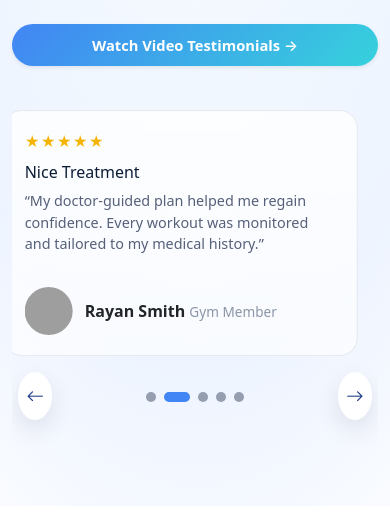
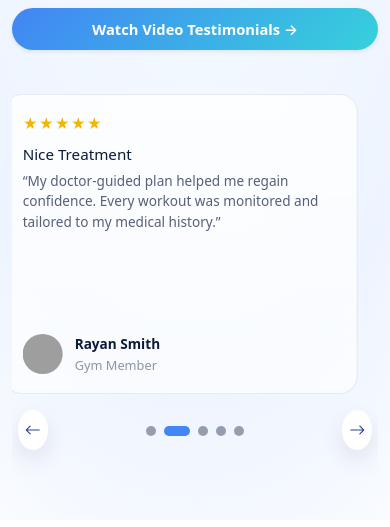
Before and after one commit to NeexG/mantra-frontend, a plain HTML site: page testimonial/index.html in a window 390 px wide. Shown: the part 283-810 px from the top of the page. Drawn offline with nearby package versions, Linux system fonts and the light colour scheme; grey boxes are pictures that could not be loaded.

Commit message:
testimonial updated

```diff
--- a/testimonial/index.html
+++ b/testimonial/index.html
@@ -15,27 +15,27 @@
 </head>
 
 <body>
-  <section class="testimonials" id="testimonials">
+  <section class="mantra-testimonials-section" id="mantra-testimonials">
     <div class="container text-center">
-      <p class="eyebrow">8️Testimonials &amp; Success Stories</p>
+      <p class="mantra-testimonial-eyebrow">8️Testimonials &amp; Success Stories</p>
       <h2>What Our Members Say</h2>
       <p class="lead mx-auto">
         Gym member reviews, client success stories, and wellness transformations with medical-guided programs.
       </p>
-      <div class="cta-wrapper">
+      <div class="mantra-testimonial-cta-wrapper">
         <a href="#" class="btn btn-primary btn-lg shadow-sm">Watch Video Testimonials →</a>
       </div>
 
-      <div class="swiper testimonial-slider mt-4">
+      <div class="swiper mantra-testimonial-slider mt-4">
         <div class="swiper-wrapper">
           <div class="swiper-slide">
-            <article class="testimonial-card">
-              <div class="rating">★★★★★</div>
+            <article class="mantra-testimonial-card">
+              <div class="mantra-testimonial-rating">★★★★★</div>
               <h4>Nice Treatment</h4>
               <p>
                 “My doctor-guided plan helped me regain confidence. Every workout was monitored and tailored to my medical history.”
               </p>
-              <div class="person">
+              <div class="mantra-testimonial-person">
                 <img src="https://images.pexels.com/photos/774909/pexels-photo-774909.jpeg?auto=compress&cs=tinysrgb&w=200" alt="Member">
                 <div>
                   <strong>Rayan Smith</strong>
@@ -46,13 +46,13 @@
           </div>
 
           <div class="swiper-slide">
-            <article class="testimonial-card">
-              <div class="rating">★★★★★</div>
+            <article class="mantra-testimonial-card">
+              <div class="mantra-testimonial-rating">★★★★★</div>
               <h4>Excellent Service</h4>
               <p>
                 “The staff made wellness feel achievable. I could see tangible results with clear medical oversight.”
               </p>
-              <div class="person">
+              <div class="mantra-testimonial-person">
                 <img src="https://images.pexels.com/photos/415829/pexels-photo-415829.jpeg?auto=compress&cs=tinysrgb&w=200" alt="Member">
                 <div>
                   <strong>Sofia Doe</strong>
@@ -63,13 +63,13 @@
           </div>
 
           <div class="swiper-slide">
-            <article class="testimonial-card">
-              <div class="rating">★★★★★</div>
+            <article class="mantra-testimonial-card">
+              <div class="mantra-testimonial-rating">★★★★★</div>
               <h4>Wellness Reset</h4>
               <p>
                 “Thanks to the medical team, I followed a safe weight-loss protocol that balanced therapy and fitness.”
               </p>
-              <div class="person">
+              <div class="mantra-testimonial-person">
                 <img src="https://images.pexels.com/photos/91227/pexels-photo-91227.jpeg?auto=compress&cs=tinysrgb&w=200" alt="Member">
                 <div>
                   <strong>Deny Hendrawan</strong>
@@ -80,13 +80,13 @@
           </div>
 
           <div class="swiper-slide">
-            <article class="testimonial-card">
-              <div class="rating">★★★★★</div>
+            <article class="mantra-testimonial-card">
+              <div class="mantra-testimonial-rating">★★★★★</div>
               <h4>Improved Mobility</h4>
               <p>
                 “My physiologist and trainer worked together so I could rebuild strength post-injury with total confidence.”
               </p>
-              <div class="person">
+              <div class="mantra-testimonial-person">
                 <img src="https://images.pexels.com/photos/774909/pexels-photo-774909.jpeg?auto=compress&cs=tinysrgb&w=200" alt="Member">
                 <div>
                   <strong>Kimberly Reyes</strong>
@@ -97,13 +97,13 @@
           </div>
 
           <div class="swiper-slide">
-            <article class="testimonial-card">
-              <div class="rating">★★★★★</div>
+            <article class="mantra-testimonial-card">
+              <div class="mantra-testimonial-rating">★★★★★</div>
               <h4>Holistic Care</h4>
               <p>
                 “Every session combined nutrition, recovery, and movement coaching—my body composition changed safely.”
               </p>
-              <div class="person">
+              <div class="mantra-testimonial-person">
                 <img src="https://images.pexels.com/photos/3777931/pexels-photo-3777931.jpeg?auto=compress&cs=tinysrgb&w=200" alt="Member">
                 <div>
                   <strong>Devon Hart</strong>
@@ -114,10 +114,10 @@
           </div>
         </div>
 
-        <div class="slider-controls d-flex align-items-center justify-content-center gap-3 mt-3">
-          <button class="nav-btn prev-btn"><i class="bi bi-arrow-left"></i></button>
+        <div class="mantra-testimonial-controls d-flex align-items-center justify-content-center gap-3 mt-3">
+          <button class="mantra-testimonial-nav-btn mantra-testimonial-prev-btn"><i class="bi bi-arrow-left"></i></button>
           <div class="swiper-pagination position-static"></div>
-          <button class="nav-btn next-btn"><i class="bi bi-arrow-right"></i></button>
+          <button class="mantra-testimonial-nav-btn mantra-testimonial-next-btn"><i class="bi bi-arrow-right"></i></button>
         </div>
       </div>
     </div>
@@ -128,7 +128,7 @@
     crossorigin="anonymous"></script>
   <script src="https://cdn.jsdelivr.net/npm/swiper@11/swiper-bundle.min.js"></script>
   <script>
-    new Swiper(".testimonial-slider", {
+    new Swiper(".mantra-testimonial-slider", {
       slidesPerView: 1,
       spaceBetween: 20,
       loop: true,
@@ -141,8 +141,8 @@
         clickable: true,
       },
       navigation: {
-        nextEl: ".next-btn",
-        prevEl: ".prev-btn",
+        nextEl: ".mantra-testimonial-next-btn",
+        prevEl: ".mantra-testimonial-prev-btn",
       },
       breakpoints: {
         768: {
--- a/testimonial/style.css
+++ b/testimonial/style.css
@@ -4,15 +4,15 @@
   padding: 0;
 }
 
-.testimonials {
+.mantra-testimonials-section {
   padding: 56px 0;
   background: radial-gradient(120% 120% at 50% 10%, #f6fbff 0%, #eef4ff 60%, #ffffff 100%);
 }
-.testimonials .container {
+.mantra-testimonials-section .container {
   max-width: 1100px;
 }
 
-.eyebrow {
+.mantra-testimonial-eyebrow {
   font-size: 0.8rem;
   letter-spacing: 0.28em;
   text-transform: uppercase;
@@ -22,29 +22,29 @@
   gap: 8px;
   margin-bottom: 8px;
 }
-.eyebrow::before,
-.eyebrow::after {
+.mantra-testimonial-eyebrow::before,
+.mantra-testimonial-eyebrow::after {
   content: "";
   width: 8px;
   height: 8px;
   border-radius: 50%;
   background: currentColor;
 }
-.testimonials h2 {
+.mantra-testimonials-section h2 {
   font-size: clamp(2rem, 3vw, 2.6rem);
   font-weight: 700;
   margin-bottom: 12px;
 }
-.testimonials .lead {
+.mantra-testimonials-section .lead {
   color: #4e5d73;
   max-width: 620px;
   margin: 0 auto;
   line-height: 1.6;
 }
-.cta-wrapper {
+.mantra-testimonial-cta-wrapper {
   margin-top: 20px;
 }
-.cta-wrapper .btn {
+.mantra-testimonial-cta-wrapper .btn {
   background: linear-gradient(135deg, #4285f4, #36d1dc);
   border: none;
   padding: 12px 30px;
@@ -52,21 +52,28 @@
   font-weight: 600;
 }
 
-.testimonial-slider {
+.mantra-testimonial-slider {
   padding: 20px 6px 30px;
 }
 
-.testimonial-slider .swiper-slide {
+.mantra-testimonial-slider .swiper-slide {
   height: auto;
   display: flex;
 }
 
-.testimonial-slider .swiper-wrapper {
+.mantra-testimonial-slider .swiper-wrapper {
+  display: flex;
+  align-items: stretch;
+  min-height: 240px;
+}
+
+/* Ensure cards are centered and have equal height */
+.mantra-testimonial-slider .swiper-wrapper .swiper-slide {
   display: flex;
   align-items: stretch;
 }
 
-.testimonial-card {
+.mantra-testimonial-card {
   background: linear-gradient(180deg, rgba(255, 255, 255, 0.8), rgba(255, 255, 255, 0.6));
   border-radius: 18px;
   padding: 20px;
@@ -78,46 +85,55 @@
   min-height: 240px;
 }
 
-.rating {
+.mantra-testimonial-rating {
   color: #f4b400;
   font-size: 0.9rem;
   letter-spacing: 1px;
   margin-bottom: 10px;
 }
 
-.testimonial-card h4 {
+.mantra-testimonial-card h4 {
   font-size: 1rem;
   margin-bottom: 8px;
   color: #0c1b35;
 }
 
-.testimonial-card p {
+.mantra-testimonial-card p {
   color: #566079;
   font-size: 0.9rem;
   line-height: 1.5;
   flex-grow: 1;
 }
 
-.person {
+.mantra-testimonial-person {
   display: flex;
   align-items: center;
   gap: 12px;
-  margin-top: 16px;
+  margin-top: auto;
 }
 
-.person img {
+.mantra-testimonial-person img {
   width: 48px;
   height: 48px;
   border-radius: 50%;
   object-fit: cover;
 }
 
-.person span {
+.mantra-testimonial-person strong {
+  display: block;
+  font-size: 0.9rem;
+  color: #0c1b35;
+  font-weight: 600;
+  margin-bottom: 2px;
+}
+
+.mantra-testimonial-person span {
   font-size: 0.85rem;
   color: #8b95a6;
+  display: block;
 }
 
-.nav-btn {
+.mantra-testimonial-nav-btn {
   width: 48px;
   height: 48px;
   border-radius: 50%;
@@ -131,7 +147,7 @@
   color: #1f3c88;
   transition: all 0.2s ease;
 }
-.nav-btn:hover {
+.mantra-testimonial-nav-btn:hover {
   background: #1f3c88;
   color: #fff;
 }
@@ -151,25 +167,70 @@
 }
 
 @media (max-width: 991px) {
-  .testimonial-card {
+  .mantra-testimonial-slider .swiper-wrapper {
+    min-height: 250px;
+  }
+  .mantra-testimonial-card {
     min-height: 240px;
   }
 }
 
 @media (max-width: 768px) {
-  .testimonial-card {
+  .mantra-testimonial-slider .swiper-wrapper {
+    min-height: 280px;
+  }
+  .mantra-testimonial-card {
     margin: 0 auto;
     min-height: 250px;
   }
 }
 
 @media (max-width: 576px) {
-  .testimonial-card {
+  .mantra-testimonials-section {
+    padding: 40px 0;
+  }
+  .mantra-testimonial-slider .swiper-wrapper {
+    min-height: 300px;
+  }
+  .mantra-testimonial-card {
     min-height: 240px;
+    padding: 18px;
   }
-  .cta-wrapper .btn {
+  .mantra-testimonial-card h4 {
+    font-size: 0.95rem;
+  }
+  .mantra-testimonial-card p {
+    font-size: 0.85rem;
+  }
+  .mantra-testimonial-person img {
+    width: 40px;
+    height: 40px;
+  }
+  .mantra-testimonial-person strong {
+    font-size: 0.85rem;
+  }
+  .mantra-testimonial-person span {
+    font-size: 0.8rem;
+  }
+  .mantra-testimonial-cta-wrapper .btn {
     width: 100%;
     padding: 10px 24px;
     font-size: 0.92rem;
   }
+  .mantra-testimonial-nav-btn {
+    width: 40px;
+    height: 40px;
+    font-size: 1rem;
+  }
 }
+
+/* Desktop optimization */
+@media (min-width: 1200px) {
+  .mantra-testimonial-slider .swiper-wrapper {
+    min-height: 260px;
+  }
+  .mantra-testimonial-card {
+    min-height: 260px;
+    padding: 24px;
+  }
+}
```
